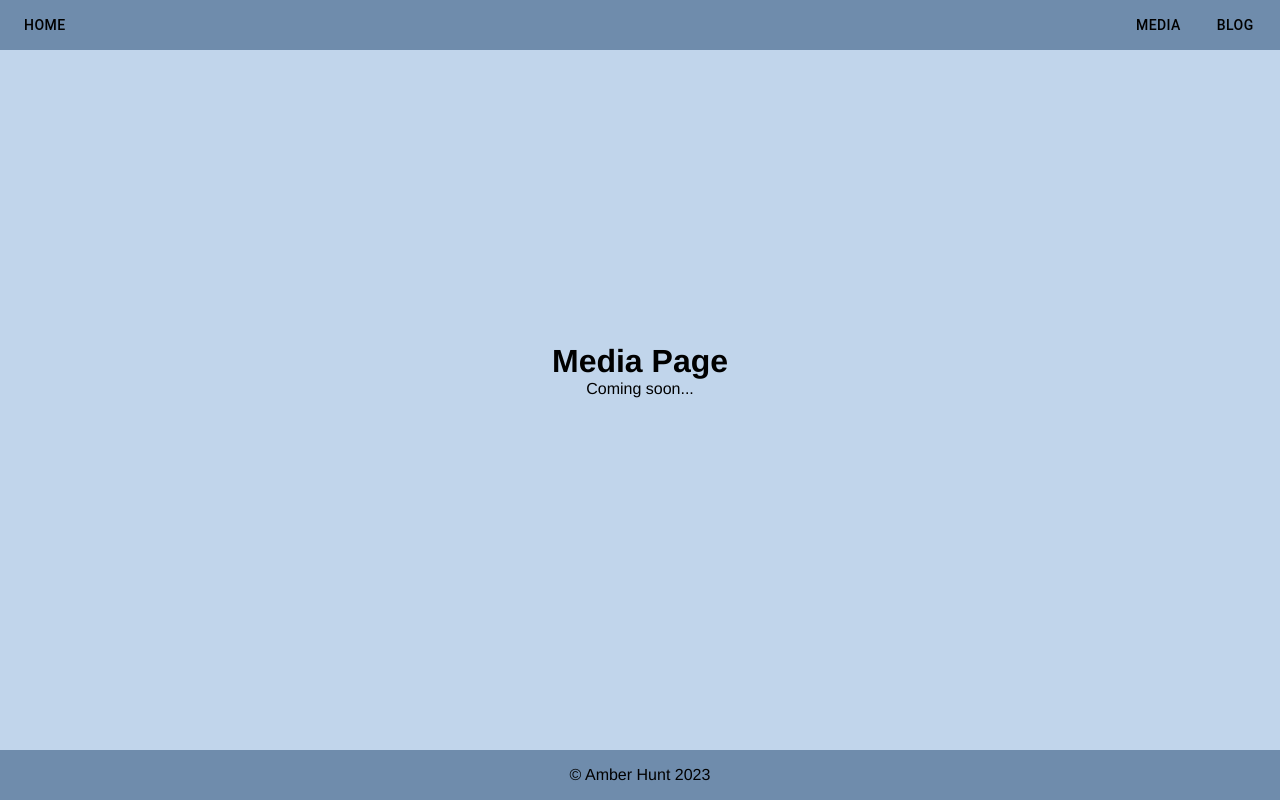
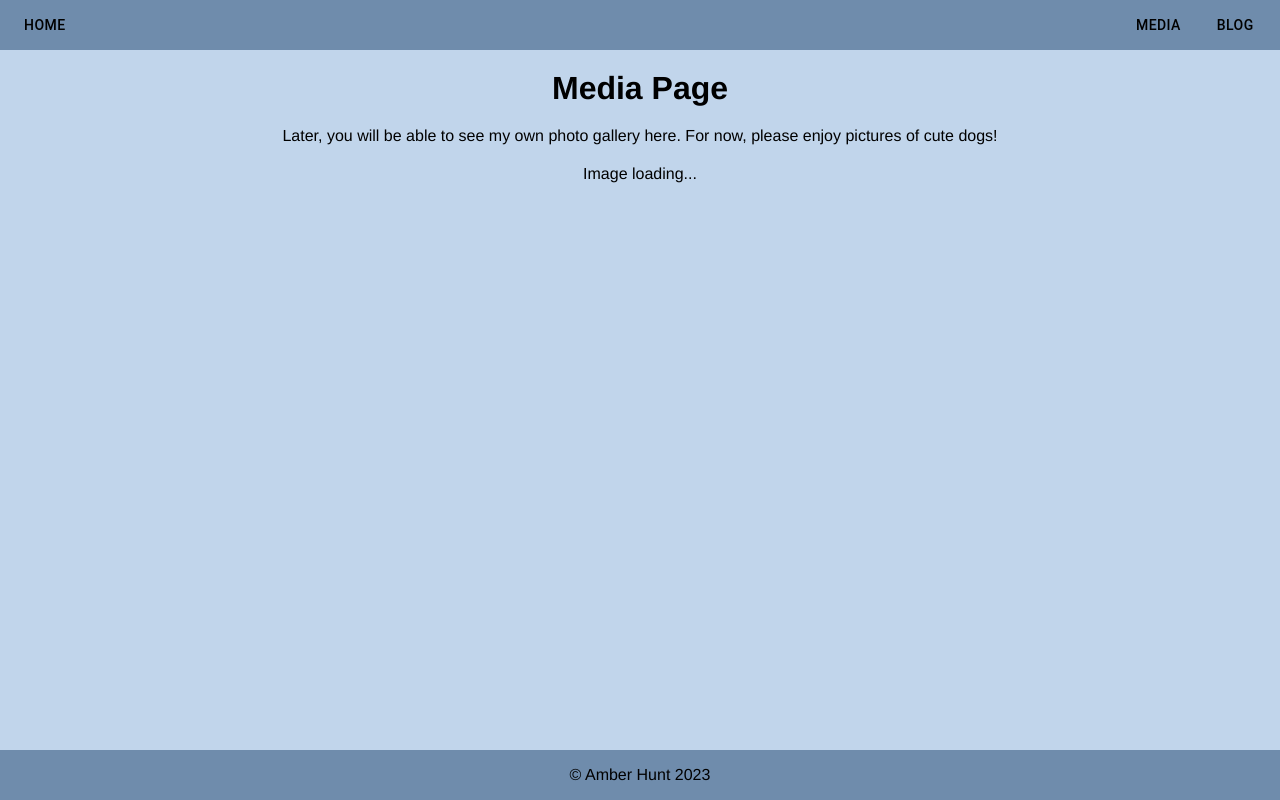
Before and after one commit to amberhunt955/portfolio, a React (Create React App) app: page /media in a window 1280 px wide. Built offline with nearby package versions, Linux system fonts and the light colour scheme; no server answers.

Commit message:
added dog photo api

```diff
--- a/src/App.js
+++ b/src/App.js
@@ -9,11 +9,13 @@ import Main from "./pages/Main";
 import Media from "./pages/Media";
 import Blog from "./pages/Blog";
 
+// Styling
 import "./assets/global.css";
 import "./pages/pages.css";
 import "./components/components.css"
 
 function App() {
+
   return (
     <div className="App">
       <NavBar />
--- /dev/null
+++ b/src/components/GalleryPhoto.js
@@ -0,0 +1,26 @@
+import { useState, useEffect } from "react";
+import { getDogPhoto } from "../services/dog-api";
+
+function GalleryPhoto() {
+  const [dogPhoto, setDogPhoto] = useState(null);
+
+  useEffect(() => {
+    console.log("useEffect triggered");
+
+    const fetchData = async () => {
+      const dogPhoto = await getDogPhoto();
+      setDogPhoto(dogPhoto.message);
+      console.log(dogPhoto.message);
+    };
+
+    fetchData();
+  }, []);
+
+  const loaded = () => <img src={dogPhoto} alt="dog stock photo" />;
+
+  const loading = () => <p>Image loading...</p>;
+
+  return dogPhoto ? loaded() : loading();
+}
+
+export default GalleryPhoto;
--- a/src/components/ProjectCard.js
+++ b/src/components/ProjectCard.js
@@ -1,6 +1,17 @@
+import { Button } from "@mui/material";
 
 function ProjectCard() {
-    return <div className="project-card">Here is a project</div>
+  return (
+    <div className="project-card">
+      <h3>Project Title</h3>
+      <figure>
+        <img alt="project screenshot"/>
+        <figcaption></figcaption>
+      </figure>
+      <Button variant="outlined" size="small" color="success">Link to Project</Button>
+      <Button variant="outlined" size="small" color="success">Source Code</Button>
+    </div>
+  );
 }
 
 export default ProjectCard;
--- a/src/components/Welcome.js
+++ b/src/components/Welcome.js
@@ -12,7 +12,9 @@ function Welcome() {
           <br />
           <span>Amber Hunt.</span>
           <br />
-          I'm a MERN stack Software Developer.
+          I'm a MERN stack
+          <br />
+          Software Developer.
         </h1>
         <ResumeButton />
         <div className="empty-div"></div>
--- a/src/components/components.css
+++ b/src/components/components.css
@@ -44,3 +44,21 @@ form {
     gap: 10px;
     margin-top: 20px;
 }
+
+.project-card {
+    display: flex;
+    flex-direction: column;
+    justify-content: space-between;
+    align-items: center;
+    padding: 5px 0 20px 0;
+}
+
+.gallery {
+    max-width: 80vw;
+    display: flex;
+    flex-direction: row;
+    flex-wrap: wrap;
+    justify-content: space-evenly;
+    align-items: center;
+    gap: 10px;
+}
--- a/src/pages/Media.js
+++ b/src/pages/Media.js
@@ -1,10 +1,15 @@
+import GalleryPhoto from "../components/GalleryPhoto";
+
 function Media() {
   return (
     <div id="media-page">
       <h1>Media Page</h1>
-      <p>Coming soon...</p>
+      <p>Later, you will be able to see my own photo gallery here. For now, please enjoy pictures of cute dogs!</p>
+      <div className="gallery">
+        <GalleryPhoto />
+      </div>
     </div>
-  )
+  );
 }
 
 export default Media;
--- a/src/pages/pages.css
+++ b/src/pages/pages.css
@@ -41,13 +41,16 @@
 }
 
 #media-page {
-  min-height: 80vh;
+  min-height: fit-content;
   margin-top: 50px;
   display: flex;
   flex-direction: column;
-  justify-content: center;
   align-items: center;
+  gap: 20px;
   background-color: #C1D5EB;
+  text-align: center;
+  padding: 20px;
+  padding-bottom: 20px;
 }
 
 @media only screen and (max-width: 912px) {
--- /dev/null
+++ b/src/services/dog-api.js
@@ -0,0 +1,9 @@
+export const getDogPhoto = async () => {
+    try {
+        const response = await fetch("https://dog.ceo/api/breeds/image/random");
+        const data = await response.json();
+        return data;
+    } catch (e) {
+        console.error(e);
+    }
+    }
```
